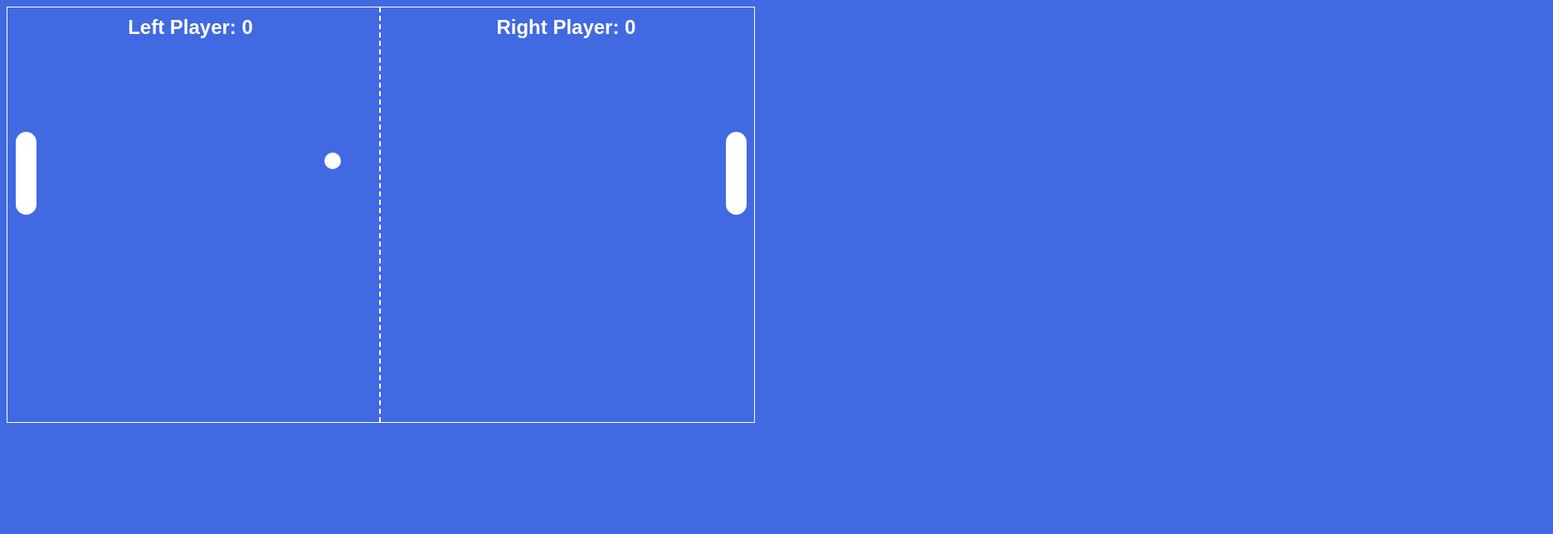
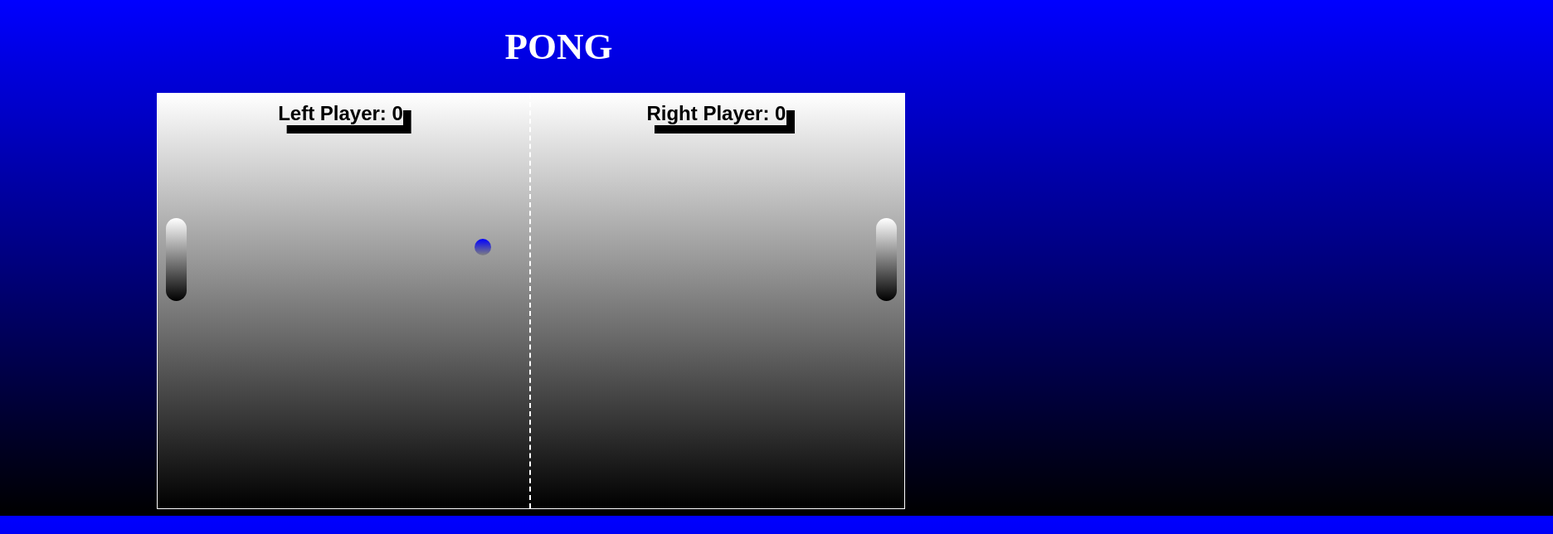
Before and after one commit to yasseenmukhtar/yasseenmukhtar.github.io, a plain HTML site: page asd-projects/pong/index.html in a window 1280 px wide. Shown: the top 644 px of the page at 83% size, 1872 px wide, since content can reach past the window. Drawn offline with Linux system fonts and the light colour scheme.

Commit message:
saved changes

```diff
--- a/asd-projects/pong/index.css
+++ b/asd-projects/pong/index.css
@@ -1,6 +1,7 @@
 
 body {
-  background-color: royalblue;
+
+  background-image: linear-gradient(blue, black);
   background-size:cover;
 }
 
@@ -8,16 +9,20 @@ body {
   width: 900px;
   height: 500px;
   border: 1px solid white;
-  background-color: royalblue;
   position: relative;
+  background-image: linear-gradient(white, black);
+  margin-left: auto;
+  margin-right: auto;
+
 }
 
 .paddle{
-  background-color: rgb(255, 255, 255);
+  background-image: linear-gradient(white, black);
   width: 25px;
   height: 100px;
   border-radius: 20px;
   position: absolute;
+
 }
 #paddleRight {
   left: 866px;
@@ -30,7 +35,7 @@ body {
 }
 
 #ball{
-  background-color: white;
+  background-image: linear-gradient(blue, gray);
   width: 20px;
   height: 20px;
   position: absolute;
@@ -45,17 +50,19 @@ body {
   top: 0;
   height: 100%;
   width: 2px;
-  border-left: 2px dashed white;
+  border-left: 2px dashed rgb(255, 255, 255);
   transform: translateX(-50%); /*asked chat gpt how to directly center the line */
 }
 
 .scores {
   position: absolute;
   font-size: 24px;
-  color: white;
+  color: rgb(0, 0, 0);
   font-family: Arial, sans-serif;
   font-weight: bold;
   transform: translateX(-50%);
+  box-shadow: 10px 10px;
+
 }
 
 #scoreLeft{
@@ -79,3 +86,8 @@ body {
 #playAgainButton:hover{
   background-color: whitesmoke;
 }
+.title{
+  transform: translateX(47.5%);
+  color: white;
+  font-size: 45px;
+}
--- a/asd-projects/pong/index.html
+++ b/asd-projects/pong/index.html
@@ -11,6 +11,7 @@
   </head>
 
   <body>
+    <h1 class="title">PONG</h1>
     <div id='board'>
       <div class="paddle" id='paddleLeft'></div>
       <div class= 'paddle'id='paddleRight'></div>
@@ -20,5 +21,6 @@
       <div class="scores" id="scoreRight">Right Player: <span id="rightScoreValue">0</span></div>
       <input id="playAgainButton" type="button" value="Play Again" onClick="window.location.reload()"></input>
     </div>
+
   </body>
 </html>
```
Also changed, not shown: asd-projects/pong/index.js (line endings or trailing spaces).
